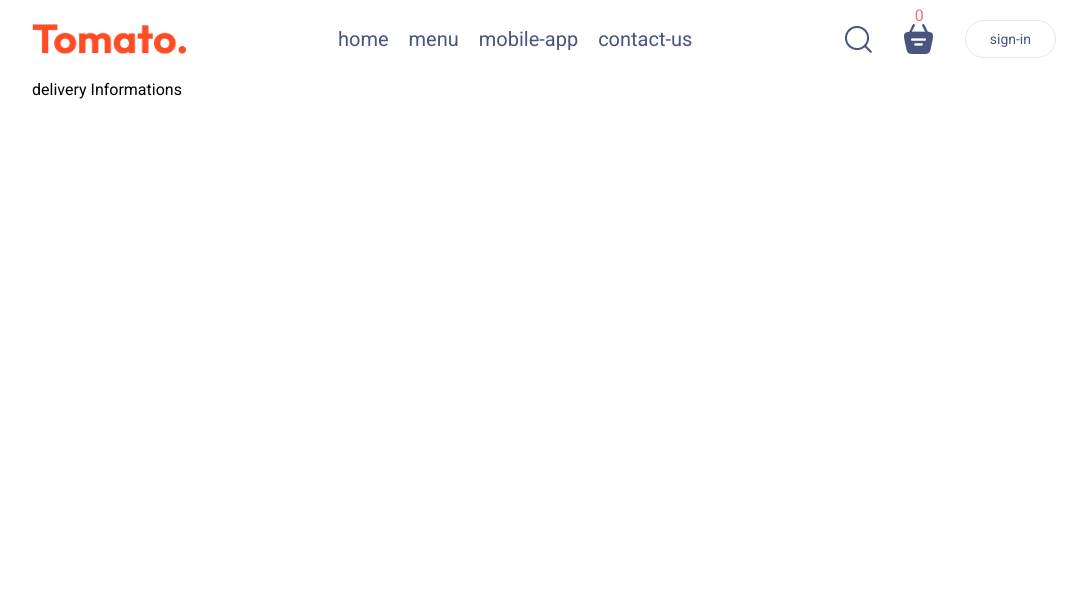
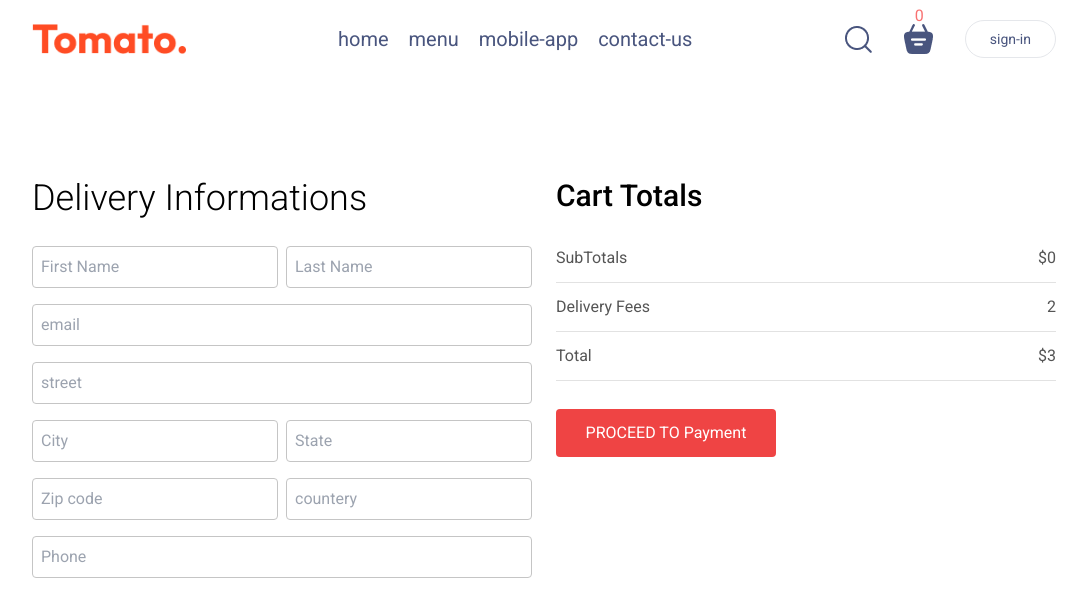
Before and after one commit to naveenkumar13-gif/Food-hut, a React (Create React App) app: page /order in a window 1280 px wide. Shown: the top 616 px of the page, without its empty margins (96-1183 px from the left). Built offline with nearby package versions, Linux system fonts and the light colour scheme; the HTML template or start-up script is replaced by a standard one.

Commit message:
placeCart is completed

```diff
--- a/src/components/FoodList/index.js
+++ b/src/components/FoodList/index.js
@@ -24,7 +24,7 @@ function Index({ id, name, image, price, description, category }) {
       <div
         className="overflow-hidden"
         data-aos="flip-up"
-        data-aos-duration="3000"
+        data-aos-duration="2000"
         data-aos-delay={id * 100}
       >
         <img
--- a/src/components/Login/index.js
+++ b/src/components/Login/index.js
@@ -2,7 +2,7 @@ import React, { useState } from "react";
 import { assets } from "../../assets/frontend_assets/assets";
 
 function Index({ setLogin }) {
-  const [current, setCurrent] = useState("sign up");
+  const [current, setCurrent] = useState("Login");
   const [name, setName] = useState("");
   const [email, setEmail] = useState("");
   const [password, setPassword] = useState("");
@@ -59,28 +59,28 @@ function Index({ setLogin }) {
         <button className="border-none p-3 rounded text-white bg- bg-red-500 text-lg">
           {current === "sign up" ? "create Account" : "login"}
         </button>
-        <div className="flex items-start gap-2">
-          <input required type="checkbox" />
-          <p className=" -mt-2">
+        <div className="flex items-center  gap-2">
+          <input required type="checkbox" className="flex-1" />
+          <p className="  text-sm">
             By counting ,i agree to the terms of use & privacy policy{" "}
           </p>
         </div>
-        {current === " login" ? (
+        {current === "login" ? (
           <p>
-            create a new account ?{" "}
+            Create a new account?
             <span
               onClick={() => setCurrent("sign up")}
-              className="cursor-pointer text-red-500 font-medium"
+              className="cursor-pointer text-red-500 font-medium mx-1 "
             >
               Click here
             </span>
           </p>
         ) : (
           <p>
-            Already have Account ?{" "}
+            Already have Account ?
             <span
               onClick={() => setCurrent("login")}
-              className="cursor-pointer text-red-500 font-medium"
+              className="cursor-pointer text-red-500 font-medium mx-1"
             >
               Login here
             </span>
--- a/src/components/NavBar/index.js
+++ b/src/components/NavBar/index.js
@@ -23,7 +23,7 @@ function Index({ setLogin }) {
           }
           onClick={() => setMenu("home")}
         >
-          home
+          <a href="#home">home</a>
         </li>
         <li
           className={
@@ -33,7 +33,7 @@ function Index({ setLogin }) {
           }
           onClick={() => setMenu("menu")}
         >
-          menu
+          <a href="#menu">menu</a>
         </li>
         <li
           className={
@@ -41,9 +41,9 @@ function Index({ setLogin }) {
               ? "pb-[0px]  border-b-2 border-[#49557e] cursor-pointer"
               : ""
           }
-          onClick={() => setMenu("mobile-app")}
+          onClick={() => setMenu("app-download")}
         >
-          mobile-app
+          <a href="#app-download">mobile-app</a>
         </li>
         <li
           className={
@@ -53,7 +53,7 @@ function Index({ setLogin }) {
           }
           onClick={() => setMenu("contact-us")}
         >
-          contact-us
+          <a href="#footer">contact-us</a>
         </li>
       </ul>
       <div className="flex justify-between gap-8  items-center max-xl:gap-4 max-lg:hidden ">
--- a/src/index.css
+++ b/src/index.css
@@ -6,8 +6,9 @@
 
 html {
   font-family: "Roboto", serif;
+  scroll-behavior: smooth;
 }
 
-.parent:hover > .child:not(:hover) {
-  @apply: filter blur-sm opacity-50;
+input {
+  @apply w-full p-2 rounded border border-[#c5c5c5] outline-red-500 mb-4;
 }
--- a/src/pages/Cart/CartItem.js
+++ b/src/pages/Cart/CartItem.js
@@ -89,17 +89,17 @@ function CartItem() {
           <div className="flex-grow flex flex-col gap-5">
             <h2 className="text-3xl font-medium">Cart Totals</h2>
             <div>
-              <div className="flex justify-between text-[#555]">
+              <div className="flex justify-between text-[#555] my-3">
                 <p>SubTotals</p>
                 <p> ${totalPrice}</p>
               </div>
               <hr className="h-[1px] bg-[#e2e2e2] border-none" />
-              <div className="flex justify-between text-[#555]">
+              <div className="flex justify-between text-[#555] my-3">
                 <p>Delivery Fees</p>
                 <p>{2}</p>
               </div>
               <hr className="h-[1px] bg-[#e2e2e2] border-none" />
-              <div className="flex justify-between text-[#555]">
+              <div className="flex justify-between text-[#555] my-3">
                 <p>Total</p>
                 <p> ${totalPrice + 3}</p>
               </div>
@@ -114,13 +114,14 @@ function CartItem() {
           </div>
           <div className="flex-1">
             <p className="text-[#555]">
-              if you have a promo code,Enter it here...
+              if you have a <span className="text-xl">Promo Code</span> Enter it
+              here...
             </p>
             <div className="mt-3 flex justify-between items-center bg-[#eaeaea] rounded">
               <input
                 type="text"
-                placeholder="promo-code"
-                className="bg-transparent border-none outline-none px-2"
+                placeholder="WELCOME10"
+                className="bg-transparent border-none outline-none px-2 my-1"
               />
               <button className="w-[150px] py-3 px-1 border-none text-white rounded bg-black">
                 Submit
--- a/src/pages/PlaceOrder/PlaceOrder.js
+++ b/src/pages/PlaceOrder/PlaceOrder.js
@@ -1,14 +1,58 @@
 import React from "react";
+import { getTotalPrice } from "../../Store/CartSlice";
+import { useSelector } from "react-redux";
 
 function PlaceOrder() {
+  const totalPrice = useSelector(getTotalPrice);
   return (
     <div>
-      <form>
-        <div>
-          <p>delivery Informations </p>
+      <form className="flex items-start justify-between gap-4 mt-[100px]">
+        <div className="w-full max-w-[500px]">
+          <p className="text-4xl font-light mb-7">Delivery Informations </p>
+          <div className="flex gap-2">
+            <input type="text" placeholder="First Name" />
+            <input type="text" placeholder="Last Name" />
+          </div>
+          <div>
+            <input type="text" placeholder="email" />
+            <input type="text" placeholder="street" />
+            <div className="flex gap-2">
+              <input type="text" placeholder="City" />
+              <input type="text" placeholder="State" />
+            </div>
+            <div className="flex gap-2">
+              <input type="text" placeholder="Zip code" />
+              <input type="text" placeholder="countery" />
+            </div>
+            <input type="text" placeholder="Phone" />
+          </div>
           <div></div>
         </div>
-        <div></div>
+        <div className="w-full max-w-[500px]">
+          <div className="flex-grow flex flex-col gap-5">
+            <h2 className="text-3xl font-medium">Cart Totals</h2>
+            <div>
+              <div className="flex justify-between text-[#555] items-center my-3">
+                <p>SubTotals</p>
+                <p> ${totalPrice}</p>
+              </div>
+              <hr className="h-[1px] bg-[#e2e2e2] border-none " />
+              <div className="flex justify-between items-center text-[#555] my-3">
+                <p>Delivery Fees</p>
+                <p>{2}</p>
+              </div>
+              <hr className="h-[1px] bg-[#e2e2e2] border-none" />
+              <div className="flex justify-between text-[#555] items-center my-3">
+                <p>Total</p>
+                <p> ${totalPrice + 3}</p>
+              </div>
+              <hr className="h-[1px] bg-[#e2e2e2] border-none my-2" />
+            </div>
+            <button className="border-none text-white  bg-red-500 py-3 rounded w-[220px]">
+              PROCEED TO Payment
+            </button>
+          </div>
+        </div>
       </form>
     </div>
   );
```
